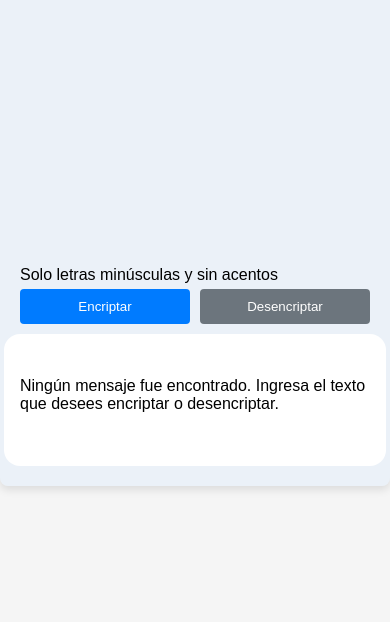
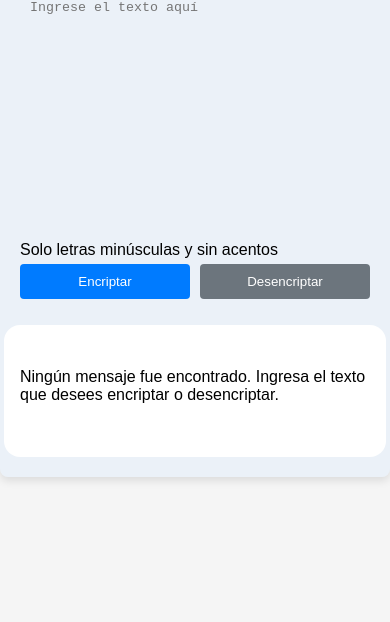
Before and after one commit to Harles26/encriptador300, a plain HTML site: page index.html in a window 390 px wide. Shown: the part 222-844 px from the top of the page. Drawn offline with Linux system fonts and the light colour scheme.

Commit message:
Update styles.css

```diff
--- a/styles.css
+++ b/styles.css
@@ -116,10 +116,13 @@ button {
         flex-direction: column;
         align-items: center;
     }
-
+    .logo {
+        width: 10%;
+    }
     .input-section {
+        padding: 1rem;
         width: 100%;
-        height: 400px;
+        height: 350px;
     }
     .output-section{
         width: 100%;
@@ -138,4 +141,7 @@ button {
     .logo, .mensaje img {
         display: none;
     }
+    textarea{
+        width: 90%;
+    }
 }
```
